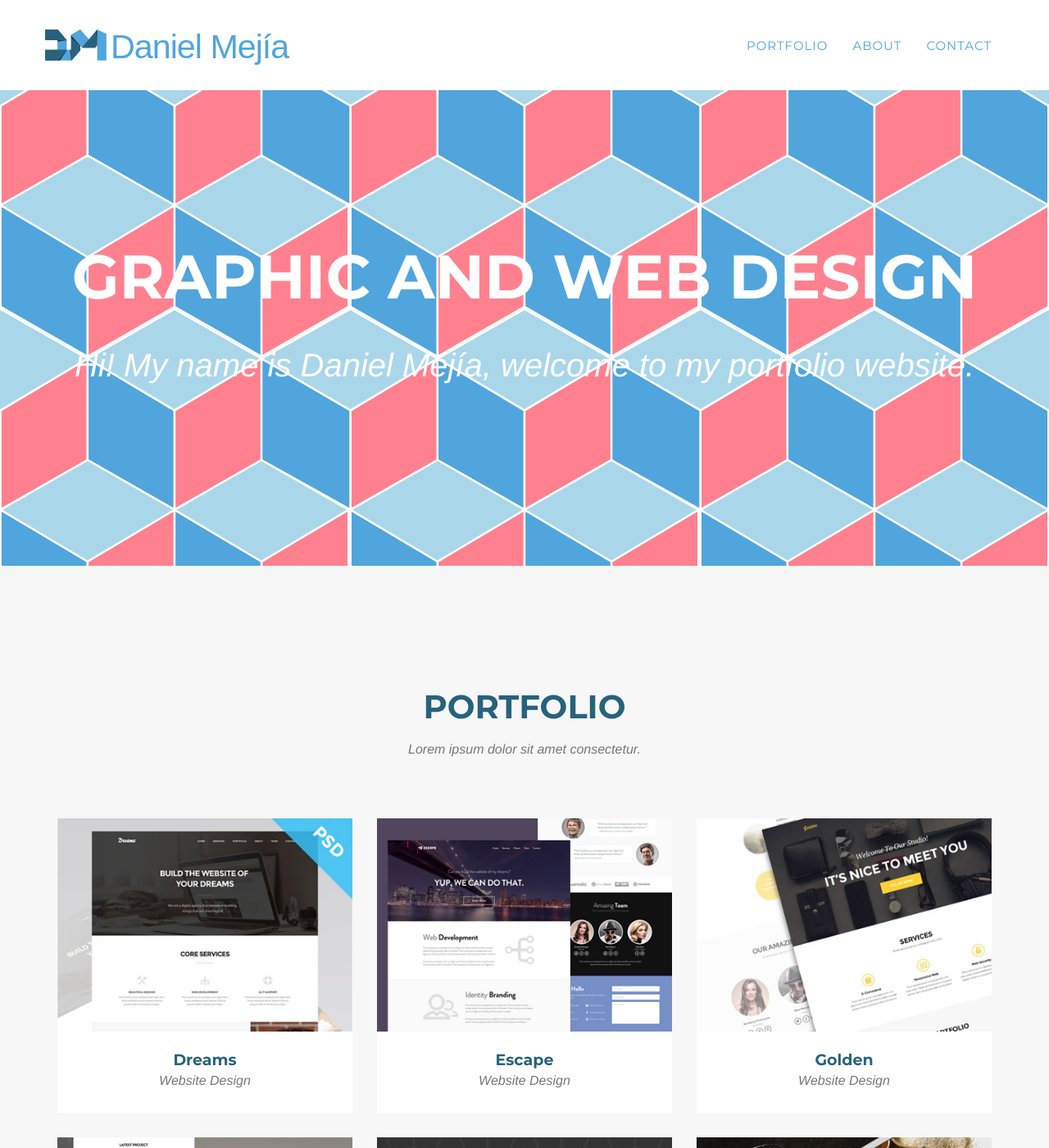
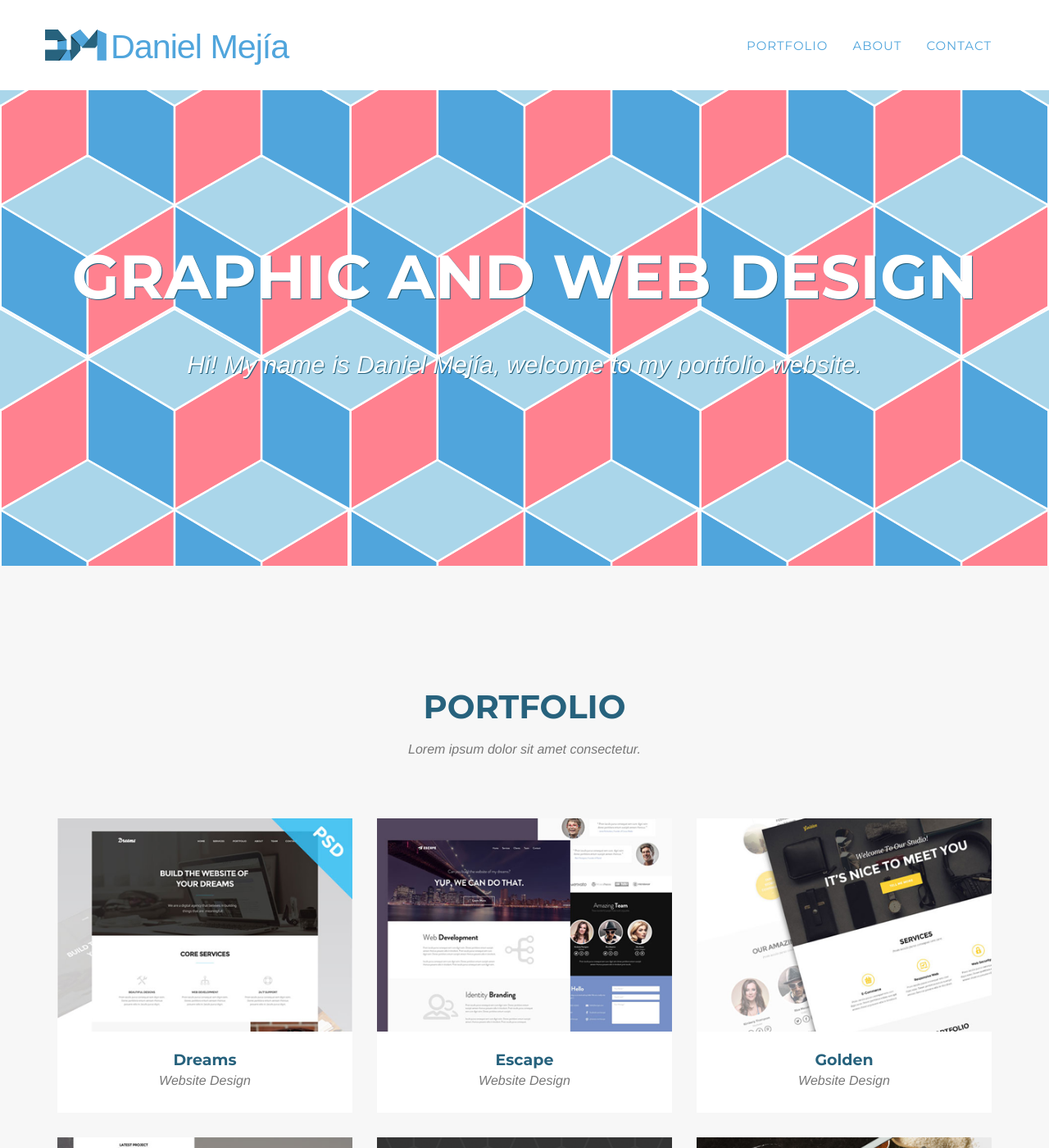
Before and after one commit to daniel-mejia/jekyll, a Jekyll site: the page built from index.html, in a window 1280 px wide and 1400 px high. Shown: the whole window at 82% size. Built offline with Jekyll 4.4.1, drawn with Linux system fonts in a browser that asks for light colours; some web fonts are replaced.

Commit message:
added text-shadow header text

```diff
--- a/_includes/css/agency.css
+++ b/_includes/css/agency.css
@@ -284,6 +284,7 @@ header {
 header .intro-text {
     padding-top: 100px;
     padding-bottom: 50px;
+    text-shadow: rgb(39, 98, 125) 1px 1px 0px;
 }
 
 header .intro-text .intro-lead-in {
@@ -312,7 +313,7 @@ header .intro-text .intro-heading {
     header .intro-text .intro-lead-in {
         margin-bottom: 25px;
         font-family: "Droid Serif","Helvetica Neue",Helvetica,Arial,sans-serif;
-        font-size: 40px;
+        font-size: 2em;
         font-style: italic;
         line-height: 40px;
     }
```
